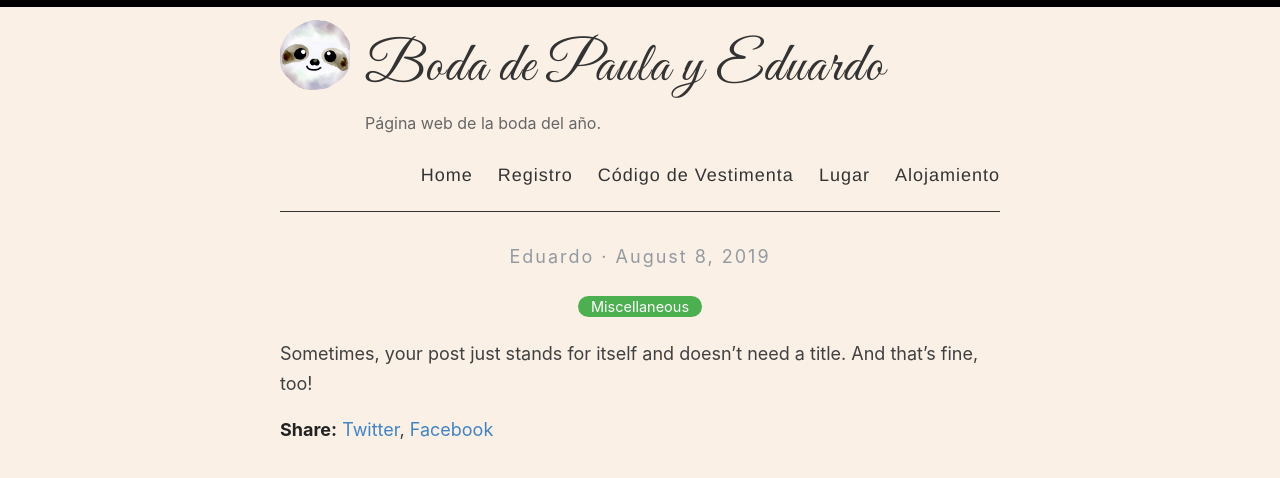
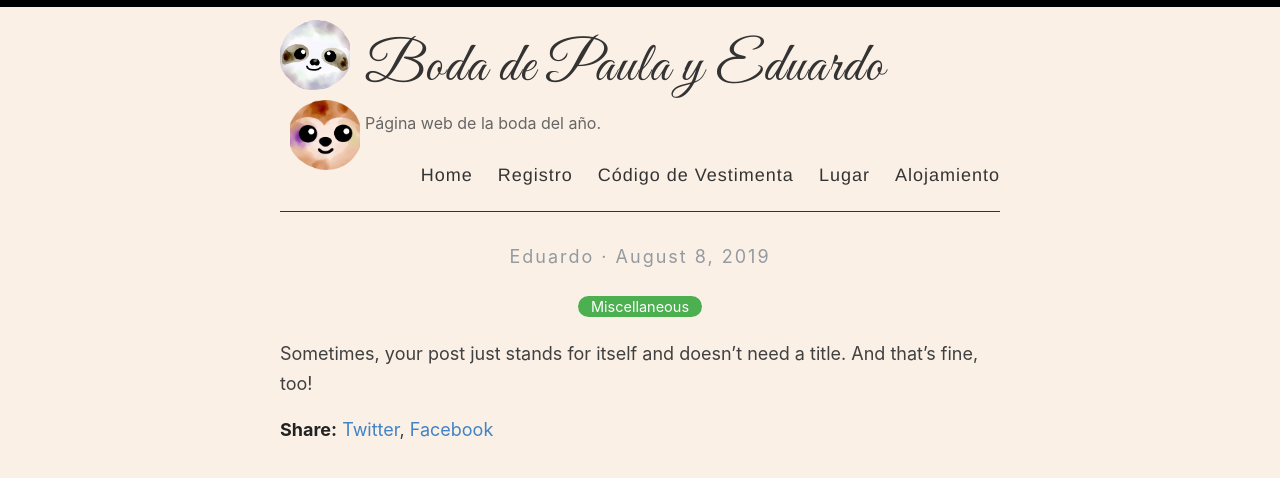
Before and after one commit to boda-paula-y-eduardo/boda-paula-eduardo, a Jekyll site: the page built from _posts/2019-08-08-no-title-posts.md, in a window 1280 px wide. Shown: the top 478 px of the page. Built offline with Jekyll 4.4.1, drawn with Linux system fonts in a browser that asks for light colours.

Commit message:
test 2nd avatar

```diff
--- a/_config.yml
+++ b/_config.yml
@@ -13,6 +13,8 @@ description: Página web de la boda del año.
 
 # URL of your avatar or profile pic (you could use your GitHub profile pic)
 avatar: /images/sloth.png
+avatar2: /images/sloth_2.png # Path to the second avatar image
+
 
 #
 # Flags below are optional
--- a/_layouts/default.html
+++ b/_layouts/default.html
@@ -20,8 +20,10 @@
       <div class="wrapper-masthead">
         <div class="container">
           <header class="masthead clearfix">
-            <a href="{{ site.baseurl }}/" class="site-avatar"><img src="{{ site.baseurl }}{{ site.avatar }}" alt="{{ site.title }}" /></a>
-
+            <a href="{{ site.baseurl }}/" class="site-avatar">
+              <img src="{{ site.baseurl }}{{ site.avatar }}" alt="Avatar 1" />
+              <img src="{{ site.baseurl }}{{ site.avatar2 }}" alt="Avatar 2" style="margin-left: 10px;" /> <!-- Second avatar with a little margin -->
+            </a>
             <div class="site-info">
               <h1 class="site-name"><a href="{{ site.baseurl }}/">{{ site.name }}</a></h1>
               <p class="site-description">{{ site.description }}</p>
```
Also changed, not shown: images/sloth_2.png (added).
